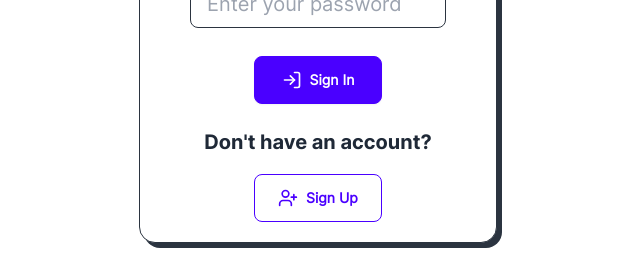
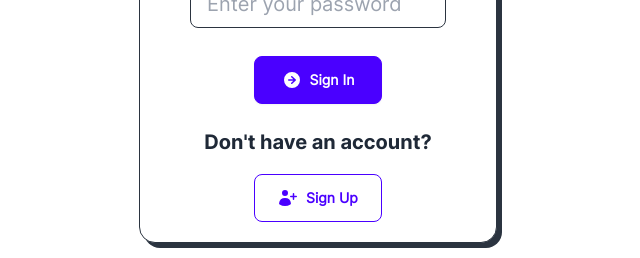
Before and after one commit to mirzaianov/shopping-list, a React (Vite) app: page / in a window 1280 px wide. Shown: the part 329-587 px from the top of the page, without its empty margins (322-962 px from the left). Built offline with nearby package versions, Linux system fonts and the light colour scheme; no server answers; the HTML template or start-up script is replaced by a standard one; a web font is replaced by a local one.

Commit message:
feat: changed icons

```diff
--- a/src/components/SignInView.jsx
+++ b/src/components/SignInView.jsx
@@ -1,5 +1,5 @@
 import PropTypes from 'prop-types';
-import { LuLogIn, LuUserPlus } from 'react-icons/lu';
+import { HiMiniUserPlus, HiMiniArrowRightCircle } from 'react-icons/hi2';
 
 const style = {
   subHeading: `my-custom-subheading-font text-2xl p-2.5`,
@@ -65,17 +65,17 @@ function SignInView({
           onClick={handleSignIn}
           title="Sign In"
         >
-          <LuLogIn size={buttonSmall} />
+          <HiMiniArrowRightCircle size={buttonSmall} />
           Sign In
         </button>
       </form>
       <div>
-        <h2 className={style.secondSubHeading}>Don't have an account?</h2>
+        <h2 className={style.secondSubHeading}>Don&apos;t have an account?</h2>
         <button
           className={style.createAccountButton}
           onClick={() => setIsRegistering(true)}
         >
-          <LuUserPlus size={buttonSmall} />
+          <HiMiniUserPlus size={buttonSmall} />
           Sign Up
         </button>
       </div>
--- a/src/components/SignUpView.jsx
+++ b/src/components/SignUpView.jsx
@@ -1,5 +1,5 @@
 import PropTypes from 'prop-types';
-import { LuArrowLeft, LuUserPlus } from 'react-icons/lu';
+import { HiMiniUserPlus, HiMiniArrowLeftCircle } from 'react-icons/hi2';
 
 const style = {
   subHeading: `my-custom-subheading-font text-2xl p-2.5`,
@@ -114,7 +114,7 @@ function SignInView({
           className={style.registerButton}
           onClick={handleRegister}
         >
-          <LuUserPlus size={buttonSmall} />
+          <HiMiniUserPlus size={buttonSmall} />
           Register
         </button>
       </form>
@@ -122,7 +122,7 @@ function SignInView({
         className={style.goBackButton}
         onClick={() => setIsRegistering(false)}
       >
-        <LuArrowLeft size={buttonSmall} />
+        <HiMiniArrowLeftCircle size={buttonSmall} />
         Go Back
       </button>
     </>
```
